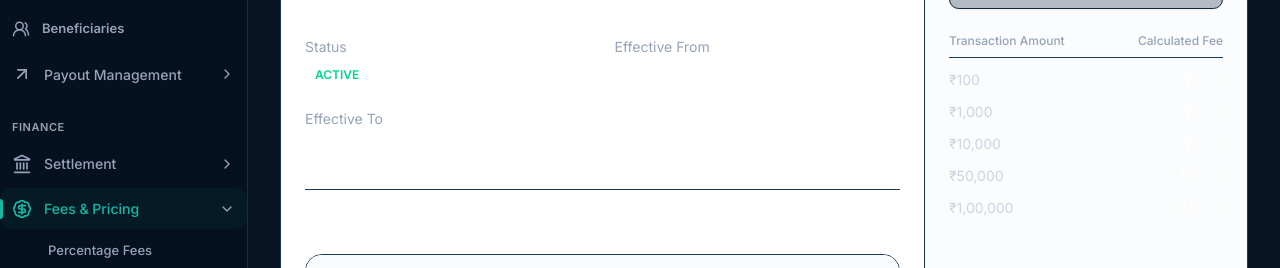
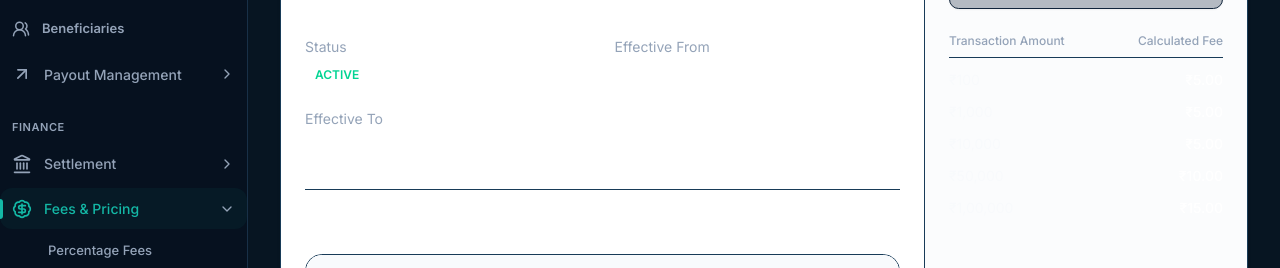
Before and after one commit to 0xkid-root/payoutClone, a Next.js app: page /fees-pricing/slab/FEE-021 in a window 1280 px wide. Shown: the part 376-644 px from the top of the page. Built offline with nearby package versions, Linux system fonts and the light colour scheme.

Commit message:
style: update fee-calculation-preview.tsx for theme migration

```diff
--- a/src/features/fees-pricing/components/shared/fee-calculation-preview.tsx
+++ b/src/features/fees-pricing/components/shared/fee-calculation-preview.tsx
@@ -76,7 +76,7 @@ export function FeeCalculationPreview({
       </div>
 
       <div className="space-y-3">
-        <div className="flex justify-between text-xs font-medium text-muted-foreground pb-2 border-b border-border border-border">
+        <div className="flex justify-between text-xs font-medium text-muted-foreground pb-2 border-b border-border">
           <span>Transaction Amount</span>
           <span>Calculated Fee</span>
         </div>
@@ -85,7 +85,7 @@ export function FeeCalculationPreview({
           const fee = calculateFee(amt);
           return (
             <div key={amt} className="flex justify-between text-sm">
-              <span className="text-slate-700 dark:text-slate-300">
+              <span className="text-foreground">
                 ₹{amt.toLocaleString('en-IN')}
               </span>
               <span className="font-medium text-foreground dark:text-white">
```
